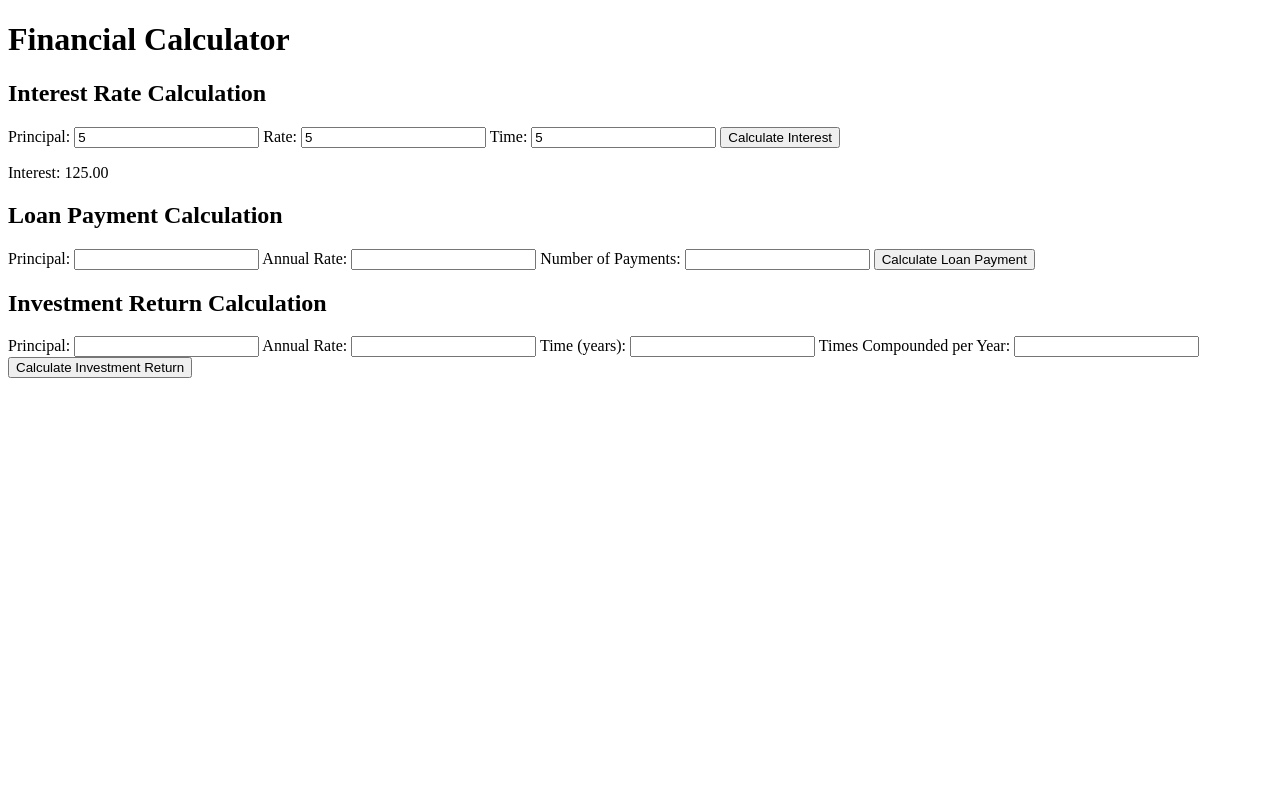
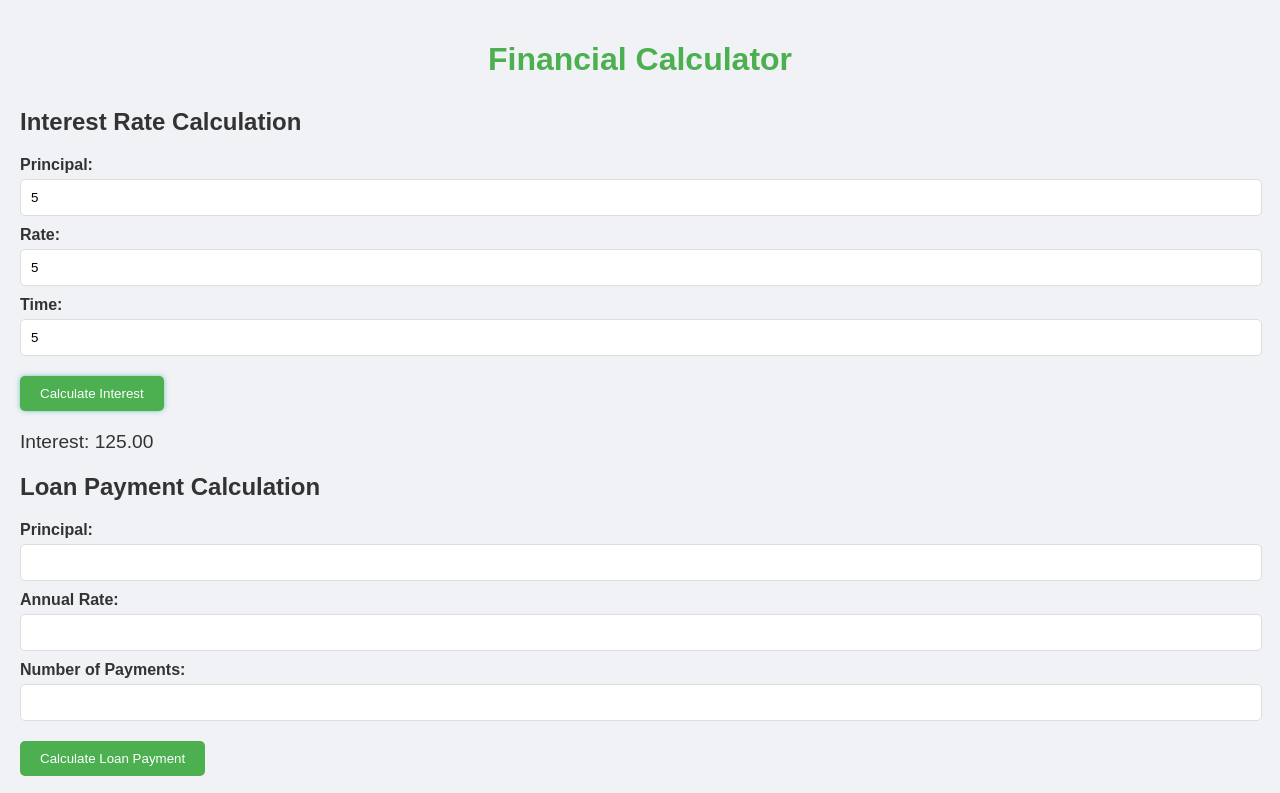
Before and after one commit to Arsalan-2002/Coding_Challenge_14, a website: page index.html in a window 1280 px wide. Both pictures are taken after typing "5", "5", "5" into the empty fields and a click on the button "Calculate Interest". Shown: the top 793 px of the page. Drawn offline with Linux system fonts and the light colour scheme; files whose address does not match are found by name.

Commit message:
i have done some extra styling for a more appealing user interface

```diff
--- a/index.html
+++ b/index.html
@@ -7,6 +7,7 @@
     <meta name="viewport" content="width=device-width, initial-scale=1.0">
     <title>Financial Calculator</title>
     <script type="module" src="./src/main.js" defer></script>
+    <link rel="stylesheet" href="styles.css">
 </head>
 <body>
     <h1>Financial Calculator</h1>
--- /dev/null
+++ b/styles.css
@@ -0,0 +1,78 @@
+body {
+    font-family: 'Arial', sans-serif;
+    background-color: #f0f2f5;
+    color: #333;
+    margin: 0;
+    padding: 20px;
+}
+
+.container {
+    max-width: 800px;
+    margin: 0 auto;
+    padding: 20px;
+    background-color: #fff;
+    box-shadow: 0 0 10px rgba(0, 0, 0, 0.1);
+    border-radius: 10px;
+}
+
+h1 {
+    text-align: center;
+    color: #4CAF50;
+    margin-bottom: 30px;
+}
+
+.calculator {
+    margin-bottom: 30px;
+    padding: 20px;
+    border: 1px solid #ddd;
+    border-radius: 10px;
+    background-color: #fafafa;
+}
+
+.calculator h2 {
+    color: #333;
+}
+
+label {
+    display: block;
+    margin-top: 10px;
+    font-weight: bold;
+}
+
+input[type="number"] {
+    width: calc(100% - 20px);
+    padding: 10px;
+    margin-top: 5px;
+    border: 1px solid #ddd;
+    border-radius: 5px;
+}
+
+button {
+    display: inline-block;
+    margin-top: 20px;
+    padding: 10px 20px;
+    background-color: #4CAF50;
+    color: white;
+    border: none;
+    border-radius: 5px;
+    cursor: pointer;
+    transition: background-color 0.3s ease;
+}
+
+button:hover {
+    background-color: #45a049;
+}
+
+p {
+    margin-top: 20px;
+    font-size: 1.2em;
+}
+
+input[type="number"], button {
+    transition: box-shadow 0.3s ease;
+}
+
+input[type="number"]:focus, button:focus {
+    box-shadow: 0 0 5px rgba(0, 150, 136, 0.5);
+    outline: none;
+}
```
